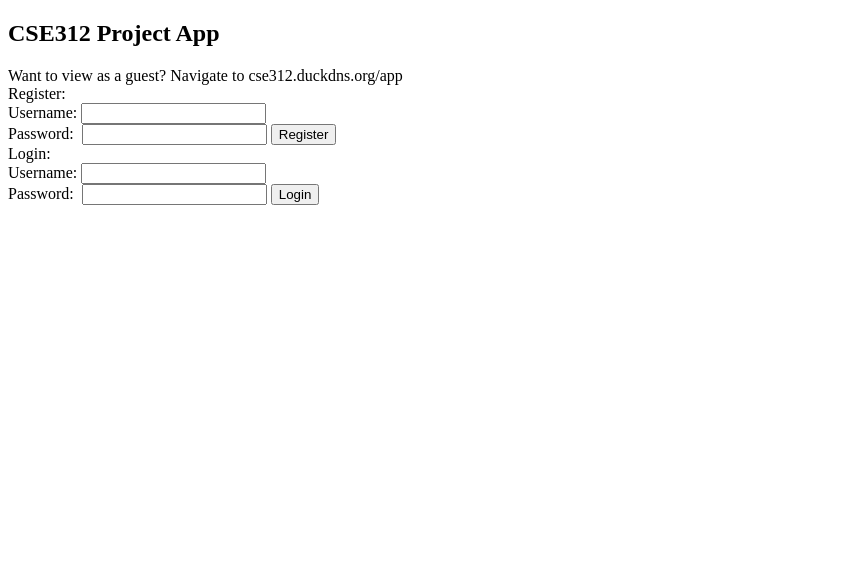
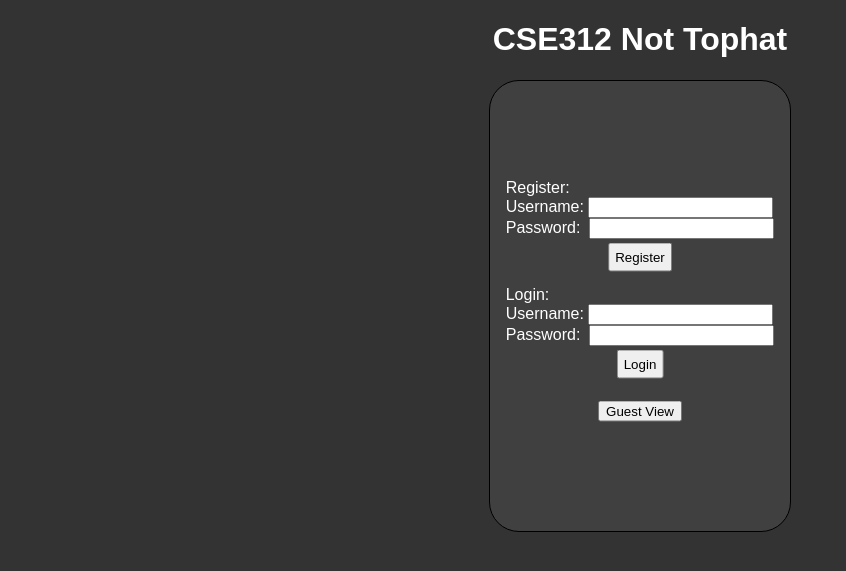
Before and after one commit to cronrad/Ending_from_the_Back, a Flask app: page / in a window 1280 px wide. Shown: the top 571 px of the page, without its empty margins (0-846 px from the left). Run offline with Flask 3, Linux system fonts and the light colour scheme.

Commit message:
Front end changes

```diff
--- /dev/null
+++ b/public/login.css
@@ -0,0 +1,50 @@
+body {
+    background-color: #333333;
+    color: white;
+    font-family: Arial, sans-serif;
+}
+
+.titlebar {
+    text-align: center;
+}
+
+.loginbox {
+    margin: auto;
+    display: flex;
+    align-items: center;
+    justify-content: center;
+    width: 300px;
+    height: 450px;
+    border: 1px solid black;
+    background-color:#404040;
+    border-radius:30px;
+}
+
+
+
+#registerbutton {
+    padding: 5px;
+    position: relative;
+    top: 50%;
+    left: 50%;
+    -ms-transform: translate(-50%, -50%);
+    transform: translate(-50%, -50%);
+}
+
+#loginbutton {
+    padding: 5px;
+    position: relative;
+    top: 50%;
+    left: 50%;
+    -ms-transform: translate(-50%, -50%);
+    transform: translate(-50%, -50%);
+}
+
+#guest {
+    margin: auto;
+    position: relative;
+    top: 50%;
+    left: 50%;
+    -ms-transform: translate(-50%, -50%);
+    transform: translate(-50%, -50%);
+}
--- a/server.py
+++ b/server.py
@@ -1,6 +1,7 @@
 from flask import *
 from utils.getGrades import *
 import json
+from utils.credentials import EMAIL_USER, EMAIL_PASSWORD
 import bson.json_util as json_util
 from flask_socketio import SocketIO, emit
 import time
@@ -41,49 +42,40 @@ def guestView():
 # For registration
 @app.route('/register', methods=['POST'])
 def register():
-    username = request.form.get("username_reg")
-    password = request.form.get("password_reg")
+    body = json.loads(request.get_data())
+    username = body.get("username")
+    password = body.get("password")
     result = registerDB(username, password)
     if result == False:
-        response = app.response_class(
-            response="Username is taken, try a different username",
-            status=200,
-            mimetype='text/plain'
-        )
-        return response
+        message = "Username already taken"
+        response = jsonify({"message": message})
+        return response, 200
     elif result == True:
-        response = app.response_class(
-            response="Registration successful",
-            status=200,
-            mimetype='text/plain'
-        )
-        return response
+        message = "Registration Successful, Login Below"
+        response = jsonify({"message": message})
+        return response, 200
 
 
 # If you're looking to check if a user is authenticated, check authenticate() in utils/database.py
 # This is for processing the login from the login.html page only
 @app.route('/login', methods=['POST'])
 def login():
-    username = request.form.get("username_login")
-    password = request.form.get("password_login")
+    body = json.loads(request.get_data())
+    username = body.get("username")
+    password = body.get("password")
     token, username = authenticate(username, password, None, True)
     if token == False:
-        response = app.response_class(
-            response="Incorrect username or password",
-            status=200,
-            mimetype='text/plain'
-        )
-        return response
+        message = "Incorrect username or password"
+        response = jsonify({"message": message, "status": "0"})
+        return response, 200
     elif token != False:  # Set cookie
-        response = app.response_class(
-            response="Login Successful! Welcome " + username,
-            status=200,
-            mimetype='text/plain'
-        )
+        message = "Login Successful, Welcome " + username
+        response = jsonify({"message": message, "status": "1"})
         response.set_cookie("auth_token", token, max_age=3600, httponly=True)
-        return response
+        return response, 200
 
 
+#No longer used, old ajax method
 @app.route('/new_post', methods=['POST'])
 def new_post():
     body = json.loads(request.get_data())
@@ -152,6 +144,8 @@ def posts():
 
 @app.route('/logout', methods=['POST'])
 def logout():
+    body = json.loads(request.get_data())
+    print(body)
     # This logs user out incase they want to logout or switch to a different account
     auth_token = request.cookies.get("auth_token")
     token_check, username = authenticate("", "", auth_token, False)
--- a/templates/login.html
+++ b/templates/login.html
@@ -2,19 +2,22 @@
 <html lang="en">
 
 <head>
+    <title>CSE312 Not Tophat</title>
     <meta charset="UTF-8">
+    <link rel="stylesheet" type="text/css" href="public/login.css"/>
+    <script src="public/login.js"></script>
 </head>
 
 <div class="titlebar">
-    <h2>CSE312 Project App</h2>
+    <h1>CSE312 Not Tophat</h1>
 </div>
 
 <div class="authentication">
     <div>
-        Want to view as a guest? Navigate to cse312.duckdns.org/app
-        <div>
-            Register:
-            <form action="/register" method="post" enctype="application/x-www-form-urlencoded">
+        <div class="loginbox">
+            <div>
+                Register:
+                <br>
                 <label>Username:
                     <input id="reg-form-username" type="text" name="username_reg"/>
                 </label>
@@ -22,12 +25,12 @@
                 <label>Password:&nbsp;
                     <input id="reg-form-pass" type="password" name="password_reg">
                 </label>
-                <input type="submit" value="Register">
-            </form>
-        </div>
-        <div>
-            Login:
-            <form action="/login" method="post" enctype="application/x-www-form-urlencoded">
+                <br/>
+                <br/>
+                <button id="registerbutton" onclick="registerAccount()">Register</button>
+                <br/>
+                Login:
+                <br>
                 <label>Username:
                     <input id="login-form-username" type="text" name="username_login"/>
                 </label>
@@ -35,8 +38,14 @@
                 <label>Password:&nbsp;
                     <input id="login-form-pass" type="password" name="password_login">
                 </label>
-                <input type="submit" value="Login">
-            </form>
+                <br/>
+                <br>
+                <button id="loginbutton" onclick="loginAccount()">Login</button>
+                </form>
+                <br>
+                <br>
+                <button id="guest" onclick="guestView()">Guest View</button>
+            </div>
         </div>
     </div>
 </div>
--- a/utils/database.py
+++ b/utils/database.py
@@ -3,8 +3,8 @@ import bcrypt
 import os
 from pymongo import MongoClient
 
-#mongoClient = MongoClient("localhost") #For testing only
-mongoClient = MongoClient("mongo")
+mongoClient = MongoClient("localhost") #For testing only
+#mongoClient = MongoClient("mongo")
 
 db = mongoClient["cse312_project"]
 authDB = db["auth"]
```
Also changed, not shown: public/login.js (added, +39 -0 lines), public/make_post.js (+19 -8 lines), public/style.css (+18 -1 lines), templates/app.html (+21 -17 lines).
